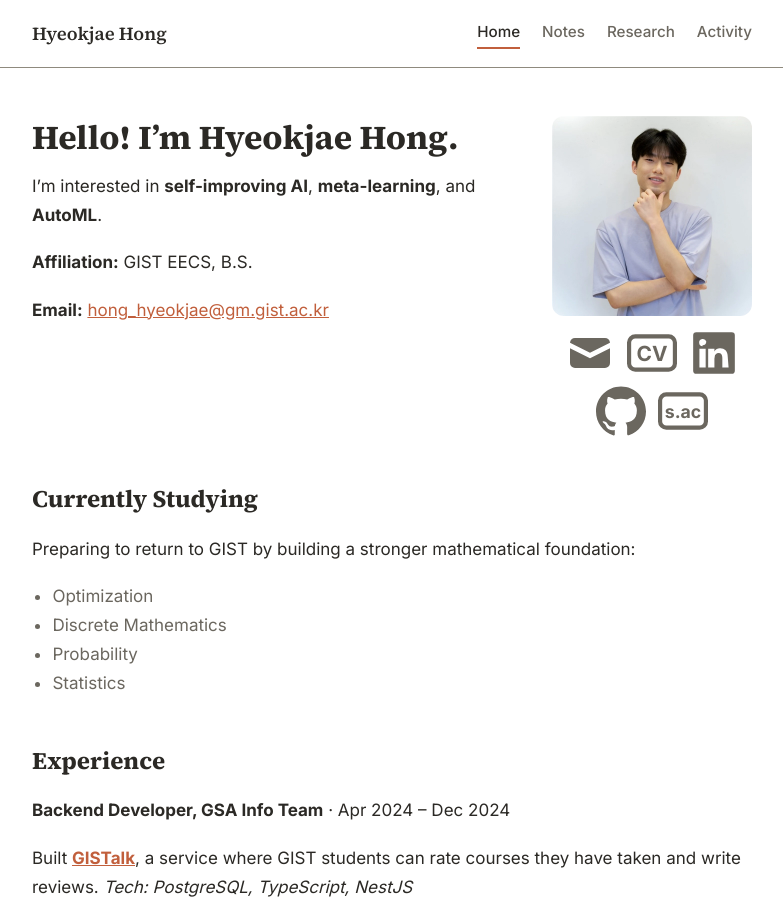
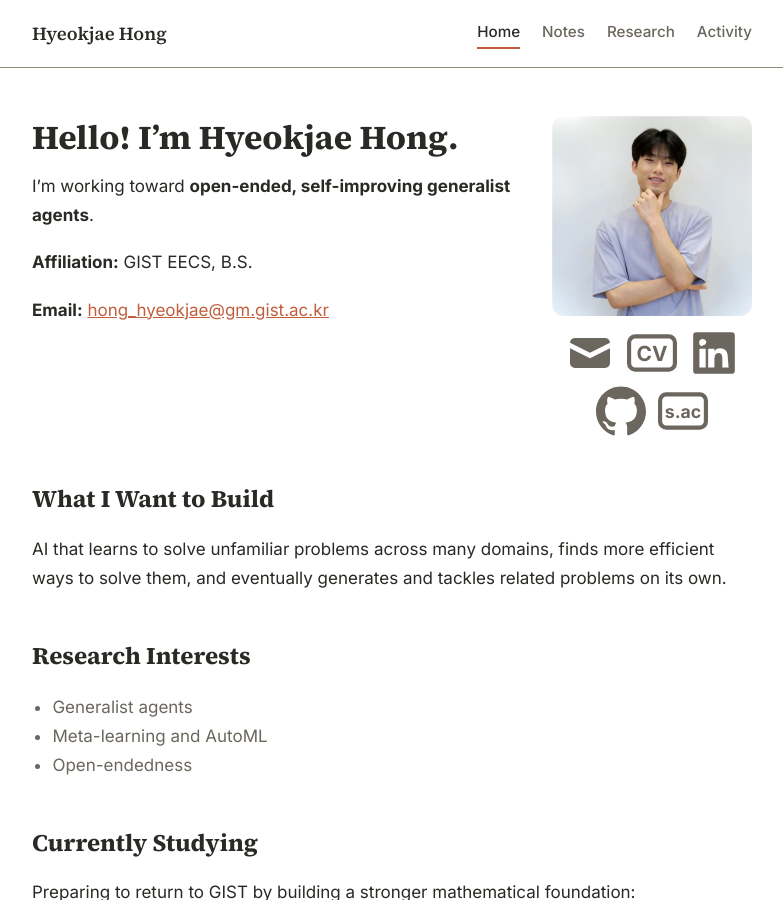
Before and after one commit to gurwoghd/gurwoghd.github.io, a Jekyll site: the page built from index.md, in a window 1280 px wide and 900 px high. Shown: the whole window, without its empty margins (248-1031 px from the left). Built offline with Jekyll 4.4.1, drawn with Linux system fonts in a browser that asks for light colours.

Commit message:
Home: rewrite intro around open-ended self-improving generalist agents
Co-Authored-By: Claude Sonnet 5.5 <noreply@anthropic.com>

```diff
--- a/index.md
+++ b/index.md
@@ -8,7 +8,7 @@ title: Home
 
 # Hello! I'm Hyeokjae Hong.
 
-I'm interested in **self-improving AI**, **meta-learning**, and **AutoML**.
+I'm working toward **open-ended, self-improving generalist agents**.
 
 **Affiliation:** GIST EECS, B.S.
 
@@ -20,6 +20,16 @@ I'm interested in **self-improving AI**, **meta-learning**, and **AutoML**.
 {% include social-links.html %}
 </div>
 </div>
+
+## What I Want to Build
+
+AI that learns to solve unfamiliar problems across many domains, finds more efficient ways to solve them, and eventually generates and tackles related problems on its own.
+
+## Research Interests
+
+- Generalist agents
+- Meta-learning and AutoML
+- Open-endedness
 
 ## Currently Studying
 
```
